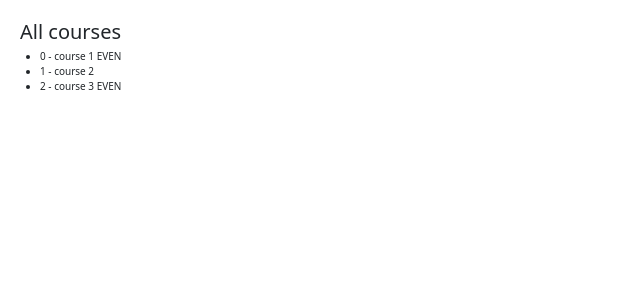
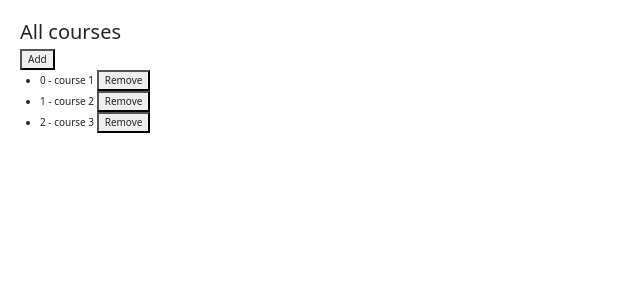
Before and after one commit to Eddie901/angular-hello-world, an Angular app: page / in a window 1280 px wide. Shown: the top 300 px of the page, without its empty margins (0-640 px from the left). Built offline with nearby package versions, Linux system fonts and the light colour scheme.

Commit message:
Change detection onRemove

```diff
--- a/src/app/app.component.html
+++ b/src/app/app.component.html
@@ -2,10 +2,12 @@
 <h2>
 All courses
 </h2>
+<button (click)="onAdd()">Add</button>
 <div>
   <ul>
-    <li *ngFor="let course of courses; index as i; even as isEven">
-      {{ i }} - {{ course.name }} <span *ngIf="isEven">EVEN</span>
+    <li *ngFor="let course of courses; index as i;">
+       {{ i }} - {{ course.name }}
+      <button (click)="onRemove(course)">Remove</button>
     </li>
   </ul>
 </div>
--- a/src/app/app.component.ts
+++ b/src/app/app.component.ts
@@ -7,8 +7,17 @@
 })
 export class AppComponent {
   courses = [
-    { id: 1, name: "course 1 "},
-    { id: 2, name: "course 2 "},
-    { id: 3, name: "course 3 "}
+    {id: 1, name: "course 1 "},
+    {id: 2, name: "course 2 "},
+    {id: 3, name: "course 3 "}
   ]
+
+  onAdd() {
+    this.courses.push({id: 4, name: "course 4"})
+  }
+
+  onRemove(course: any) {
+    let index = this.courses.indexOf(course);
+    this.courses.splice(index, 1);
+  }
 }
```
